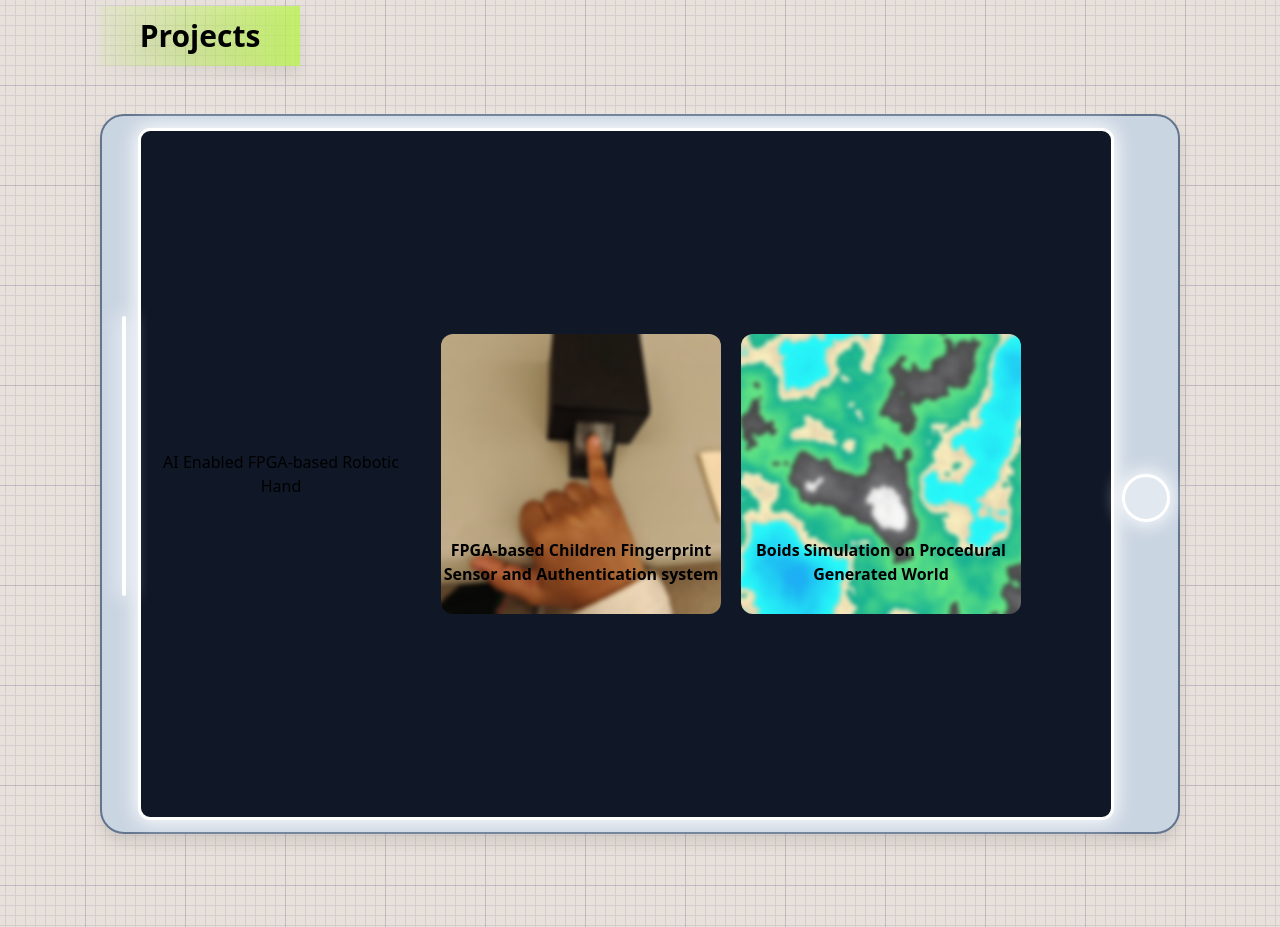
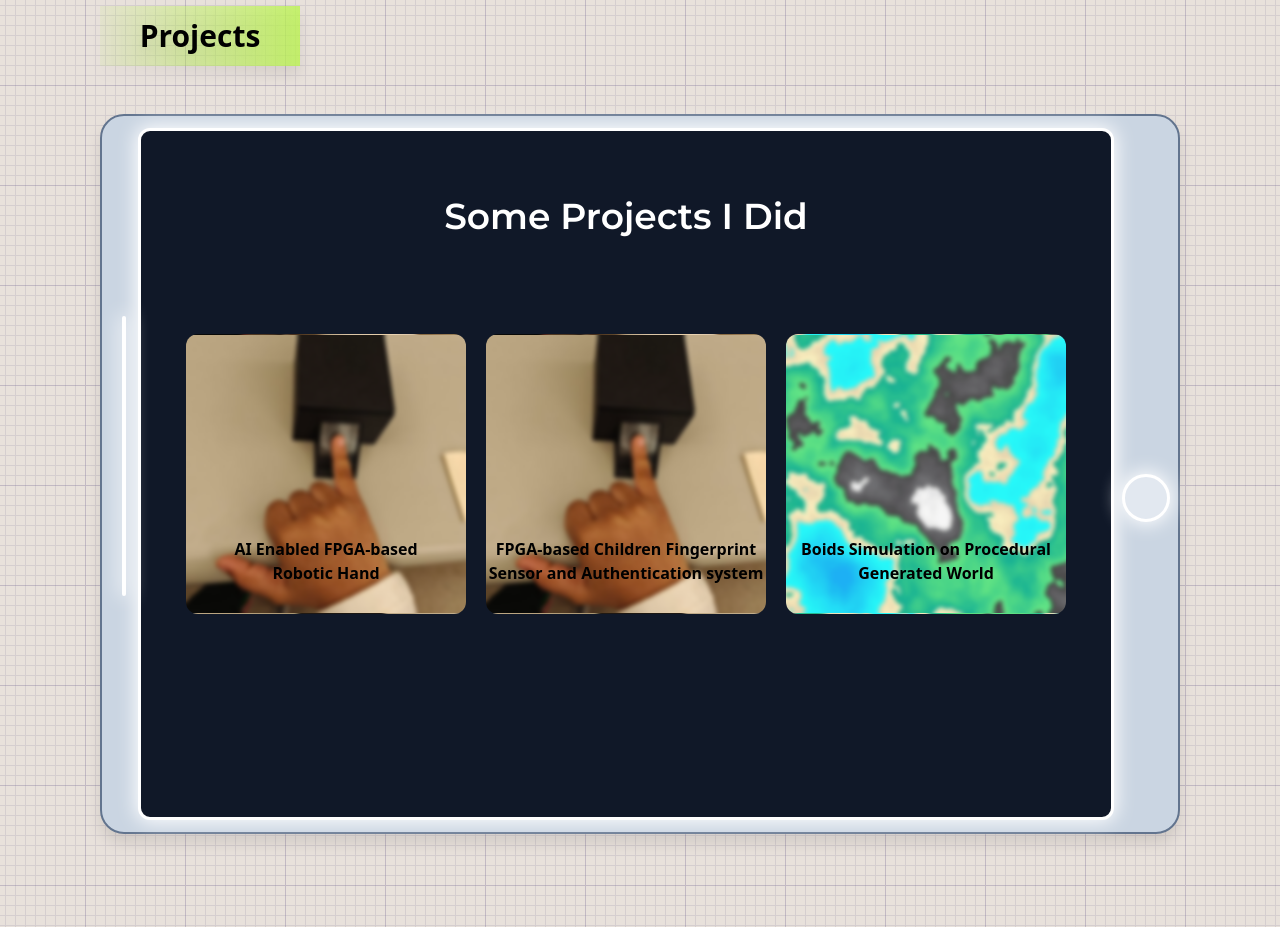
Before and after one commit to PermanentlyConfused/personal-Site, a Next.js app: page / in a window 1280 px wide. Shown: the part 1200-2127 px from the top of the page. Built offline with nearby package versions, Linux system fonts and the light colour scheme.

Commit message:
Modified projects section

```diff
--- a/src/app/components/LeftPanel/LeftPanel.tsx
+++ b/src/app/components/LeftPanel/LeftPanel.tsx
@@ -14,7 +14,7 @@ const LeftPanel: React.FC = () => {
           <i className="pin hidden lg:block"></i>
           <h1 className="text-4xl text-slate-900 sm:text-5xl">Art Nguyen</h1>
           <h1 className="mt-3 text-lg tracking-tight text-slate-900 sm:text-xl">
-            Computer Engineer <br></br>@Clarkson University
+            Computer Engineer & Fullstack Dev <br></br>@Clarkson University
           </h1>
 
           <div className="group mt-4 inline-block max-w-xs leading-normal">
--- a/src/app/components/Projects/MyProjects.tsx
+++ b/src/app/components/Projects/MyProjects.tsx
@@ -82,6 +82,7 @@ const MyProjects: React.FC = () => {
           className="flex h-full w-full rounded-xl"
         >
           {/* Expanded Box */}
+
           <AnimatePresence>
             {expanded !== null && (
               <motion.div
@@ -106,6 +107,7 @@ const MyProjects: React.FC = () => {
           </AnimatePresence>
 
           {/* Button Grid */}
+
           <AnimatePresence>
             {expanded === null && showBoxes && (
               <motion.div
@@ -116,8 +118,11 @@ const MyProjects: React.FC = () => {
                   duration: 0.3,
                   delay: hasAnimated ? 0 : 0.2,
                 }}
-                className="flex flex-row flex-wrap items-center justify-center gap-5 rounded-lg py-10"
+                className="flex w-full flex-row flex-wrap items-center justify-center gap-5 rounded-lg py-10"
               >
+                <h1 className="absolute top-20 font-[family-name:var(--font-montserrat)] text-4xl font-semibold text-white">
+                  Some Projects I Did
+                </h1>
                 {boxes.map((_, idx) => (
                   <div
                     key={idx}
@@ -125,24 +130,74 @@ const MyProjects: React.FC = () => {
                     className="flex h-70 w-70 cursor-pointer flex-row items-center justify-center text-center transition"
                   >
                     {idx == 0 && (
-                      <span className="text-black">
-                        AI Enabled FPGA-based Robotic Hand
-                      </span>
+                      <motion.div
+                        initial={{
+                          borderColor: "transparent",
+                          borderWidth: "1px",
+                          boxShadow: "0px 0px 0px 0px rgba(255, 255, 255, 0)",
+                        }}
+                        whileHover={{
+                          borderColor: "#ffffff",
+                          boxShadow: "0px 0px 19px 2px rgba(255,255,255,1)",
+                        }}
+                        transition={{
+                          duration: 0.5,
+                          delay: 0,
+                          ease: "easeInOut",
+                        }}
+                        className="group/project-0 flex h-full items-end rounded-xl bg-[url('@/assets/Projects/Fingerprint/fingerprintThumbnail.png')] bg-cover bg-center bg-blend-soft-light hover:bg-gray-800"
+                      >
+                        <span className="mb-7 px-5 font-semibold text-black transition-colors duration-300 group-hover/project-0:text-white">
+                          AI Enabled FPGA-based Robotic Hand
+                        </span>
+                      </motion.div>
                     )}
                     {idx == 1 && (
-                      <div className="group/project-1 flex h-full items-end rounded-xl bg-[url('@/assets/Projects/Fingerprint/fingerprintThumbnail.png')] bg-cover bg-center bg-blend-soft-light hover:bg-gray-800">
+                      <motion.div
+                        initial={{
+                          borderColor: "transparent",
+                          borderWidth: "1px",
+                          boxShadow: "0px 0px 0px 0px rgba(255, 255, 255, 0)",
+                        }}
+                        whileHover={{
+                          borderColor: "#ffffff",
+                          boxShadow: "0px 0px 19px 2px rgba(255,255,255,1)",
+                        }}
+                        transition={{
+                          duration: 0.5,
+                          delay: 0,
+                          ease: "easeInOut",
+                        }}
+                        className="group/project-1 flex h-full items-end rounded-xl bg-[url('@/assets/Projects/Fingerprint/fingerprintThumbnail.png')] bg-cover bg-center bg-blend-soft-light hover:bg-gray-800"
+                      >
                         <span className="mb-7 font-semibold text-black transition-colors duration-300 group-hover/project-1:text-white">
                           FPGA-based Children Fingerprint Sensor and
                           Authentication system
                         </span>
-                      </div>
+                      </motion.div>
                     )}
                     {idx == 2 && (
-                      <div className="group/project-2 flex h-full items-end rounded-xl bg-[url('@/assets/Projects/Boids/BoidsThumbNail.png')] bg-cover bg-center bg-blend-soft-light hover:bg-gray-800">
+                      <motion.div
+                        initial={{
+                          borderColor: "transparent",
+                          borderWidth: "1px",
+                          boxShadow: "0px 0px 0px 0px rgba(255, 255, 255, 0)",
+                        }}
+                        whileHover={{
+                          borderColor: "#ffffff",
+                          boxShadow: "0px 0px 19px 2px rgba(255,255,255,1)",
+                        }}
+                        transition={{
+                          duration: 0.5,
+                          delay: 0,
+                          ease: "easeInOut",
+                        }}
+                        className="group/project-2 flex h-full items-end rounded-xl bg-[url('@/assets/Projects/Boids/BoidsThumbNail.png')] bg-cover bg-center bg-blend-soft-light hover:bg-gray-800"
+                      >
                         <span className="mb-7 font-semibold text-black transition-colors duration-300 group-hover/project-2:text-white">
                           Boids Simulation on Procedural Generated World
                         </span>
-                      </div>
+                      </motion.div>
                     )}
                     {/* {idx == 3 && (
                       <div className="group/project-1 flex h-full w-full items-end justify-center rounded-xl bg-[url('@/assets/Projects/NagUTron/ThumbNail.png')] bg-cover bg-center bg-blend-soft-light hover:bg-gray-800">
--- a/src/app/components/Projects/ProjectsFolder/Boids.tsx
+++ b/src/app/components/Projects/ProjectsFolder/Boids.tsx
@@ -9,7 +9,7 @@ const BoidsProj: React.FC = () => {
       {/* First row*/}
       <div className="flex flex-row justify-center">
         <div className="flex w-[60%] flex-col px-4">
-          <h1>Boids Simulation on Procedural Generated World</h1>
+          <h1>Boids Simulation on Procedurally Generated World</h1>
           <p className="text-base">
             This project started off as "Can I build Minecraft from scratch?". I
             found out very quickly that the short answer was "No" as there were
@@ -63,8 +63,8 @@ const BoidsProj: React.FC = () => {
           <p className="text-base">
             For this world's generation, I have a total of 6 layers of perlin
             noise octaves 3,6,12,25,50,80. By summing up all of these signals
-            while halving their weights for each octave, we are able to have a
-            1D signal that looks "random" with decent fine details. In order to
+            while halving their weights for each octave, I was able to have a 1D
+            signal that looks "random" with decent fine details. In order to
             convert this to 2D plane, I created a 2D matrix(based on window
             width and height) and computed the weighted sum of noise values for
             each grid cell. Lastly, I created a range based on min/max values in
@@ -80,7 +80,7 @@ const BoidsProj: React.FC = () => {
             Boids Algorithm(Flocks of Birds Simulation)
           </h2>
           <p className="text-base">
-            Boid's algorithm is simple can be broken up into three main
+            Boid's algorithm is simple and can be broken up into three main
             concepts: Separation, Alignment, and Cohesion. Each of the "bird" in
             the flock is an object that has its own position, velocity, and
             acceleration vectors that can interact with other object's
@@ -90,12 +90,14 @@ const BoidsProj: React.FC = () => {
             individual boid based on the other boids' velocity that are in close
             proximity. Cohesion acts as a reverse separation force to keep the
             boids in a group together by directing the acceleration vector
-            towards the center of the local boid group. While the behaviour of
-            the "birds" can be adjusted by modifying the weights of the main
-            concepts.
+            towards the center of the local boid group. I wanted the birds to
+            avoid very high terrains so I ran a BFS algorithm on the map to get
+            "clumps" of the snow terrains in close proximity and create an
+            acceleration vector directing the boids AWAY from the center of
+            these "clumps".
           </p>
         </div>
-        <div className="flex w-[40%] flex-col items-center">
+        <div className="flex w-[40%] flex-col items-center justify-center">
           <Image
             src={boidsSped.src}
             alt="BoidsSped gif"
```
